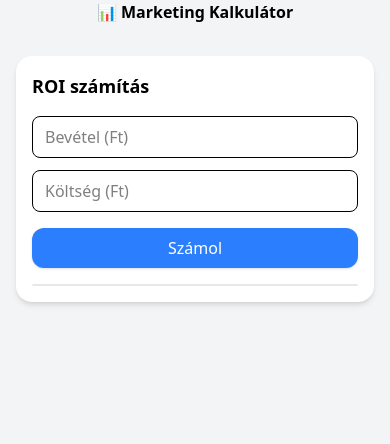
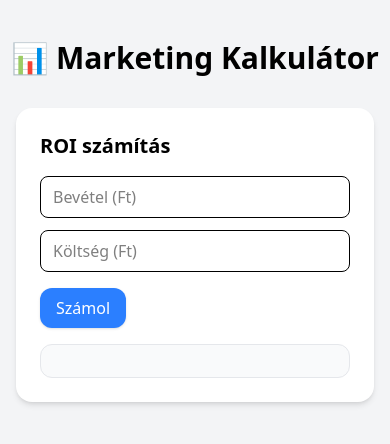
Before and after one commit to Airath/kereskedelmi_szamitasok, a website: page index.html in a window 390 px wide. Drawn offline with Linux system fonts and the light colour scheme.

Commit message:
responsive2

```diff
--- a/index.html
+++ b/index.html
@@ -2,58 +2,53 @@
 <html lang="hu">
   <head>
     <meta charset="UTF-8" />
+    <meta name="viewport" content="width=device-width, initial-scale=1.0" />
     <link href="./src/output.css" rel="stylesheet" />
     <title>Marketing Kalkulátor</title>
   </head>
-  <body
-    class="bg-gray-100 min-h-screen flex flex-col items-center py-8 sm:py-10"
-  >
-    <h1 class="text-2xl sm:text-3xl md:text-4xl font-bold mb-8 text-center">
-      📊 Marketing Kalkulátor
-    </h1>
+  <body class="bg-gray-100 min-h-screen flex flex-col items-center py-10">
+    <h1 class="text-3xl font-bold mb-8 text-center">📊 Marketing Kalkulátor</h1>
 
     <!-- Kártyák konténer -->
-    <div class="grid gap-6 w-full max-w-md sm:max-w-xl md:max-w-2xl px-4">
+    <div
+      class="grid gap-6 w-full px-4 max-w-[90vw] sm:max-w-sm md:max-w-lg lg:max-w-3xl"
+    >
       <!-- ROI kártya -->
-      <div class="bg-white rounded-2xl shadow-md p-4 sm:p-6 md:p-8">
-        <h2 class="text-lg sm:text-xl md:text-2xl font-semibold mb-4">
-          ROI számítás
-        </h2>
+      <div class="bg-white rounded-2xl shadow-md p-6">
+        <h2 class="text-xl font-semibold mb-4">ROI számítás</h2>
 
         <div class="flex flex-col gap-3 mb-4">
           <input
             id="revenue"
             type="number"
             placeholder="Bevétel (Ft)"
-            class="w-full text-base sm:text-lg border rounded-lg px-3 py-2 sm:px-4 sm:py-3 focus:outline-none focus:ring-2 focus:ring-blue-400"
+            class="border rounded-lg px-3 py-2 focus:outline-none focus:ring-2 focus:ring-blue-400"
           />
           <input
             id="cost"
             type="number"
             placeholder="Költség (Ft)"
-            class="w-full text-base sm:text-lg border rounded-lg px-3 py-2 sm:px-4 sm:py-3 focus:outline-none focus:ring-2 focus:ring-blue-400"
+            class="border rounded-lg px-3 py-2 focus:outline-none focus:ring-2 focus:ring-blue-400"
           />
         </div>
 
         <button
           id="calcBtn"
-          class="w-full bg-blue-500 text-white text-base sm:text-lg font-medium px-4 py-2 sm:py-3 rounded-xl shadow hover:bg-blue-600 transition"
+          class="bg-blue-500 text-white font-medium px-4 py-2 rounded-xl shadow hover:bg-blue-600 transition"
         >
           Számol
         </button>
 
         <div class="mt-4">
-          <p
-            id="result"
-            class="text-lg sm:text-xl md:text-2xl font-bold text-blue-600 text-center"
-          ></p>
+          <p id="result" class="text-lg font-bold text-blue-600"></p>
           <pre
             id="explanation"
-            class="text-sm sm:text-base md:text-lg leading-relaxed text-gray-800 bg-gray-50 rounded-xl p-3 sm:p-4 mt-3 border border-gray-200"
+            class="whitespace-pre-wrap break-all text-base leading-relaxed text-gray-800 bg-gray-50 rounded-xl p-4 mt-3 border border-gray-200"
           ></pre>
         </div>
       </div>
     </div>
+
     <script src="main.js"></script>
   </body>
 </html>
```
